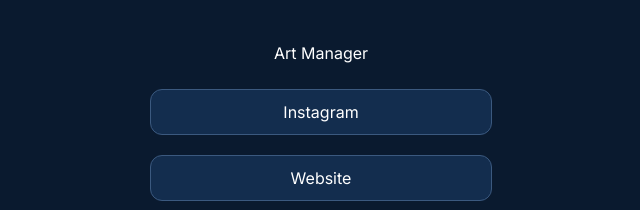
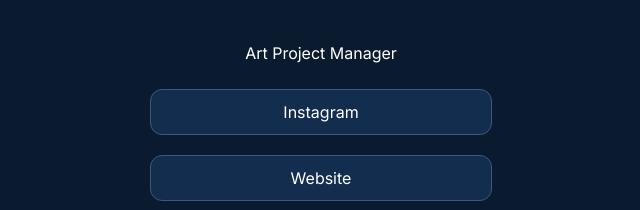
Before and after one commit to Farzi99/malike_links, a plain HTML site: page index.html in a window 1280 px wide. Shown: the part 254-464 px from the top of the page, 319-959 px from the left. Drawn offline with Linux system fonts and the light colour scheme.

Commit message:
index.html

```diff
--- a/index.html
+++ b/index.html
@@ -56,7 +56,7 @@
 <body>
   <img src="profile.jpg" alt="Malike Hosseini" class="profile-img" />
   <h1>Malike Hosseini</h1>
-  <p class="text-md text-gray-500 mt-1">Art Manager</p>
+  <p class="text-sm text-gray-600">Art Project Manager</p>
 
   <a class="link" href="https://www.instagram.com/malikehosseini?igsh=MWVqbGN2dHUzYjM2dA==" target="_blank">Instagram</a>
   <a class="link" href="https://liikeh.art/home-en/" target="_blank">Website</a>
```
